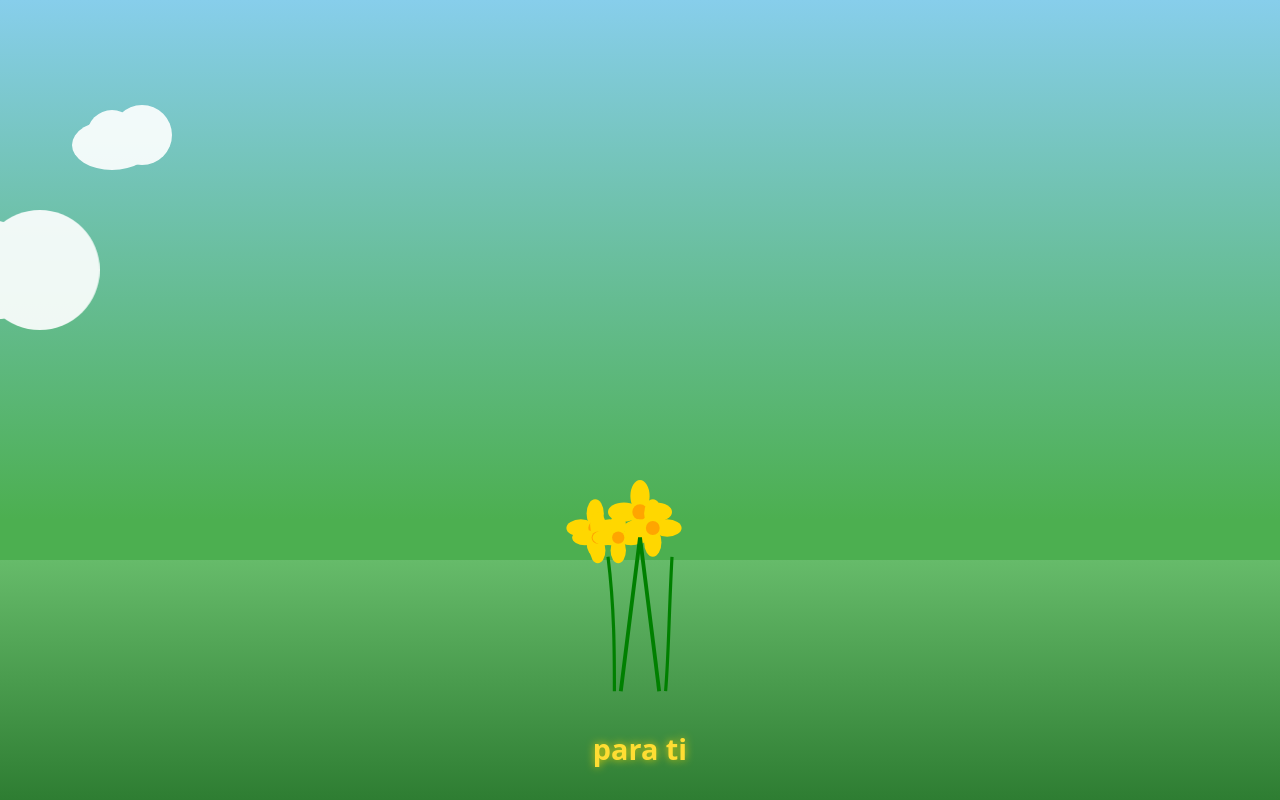
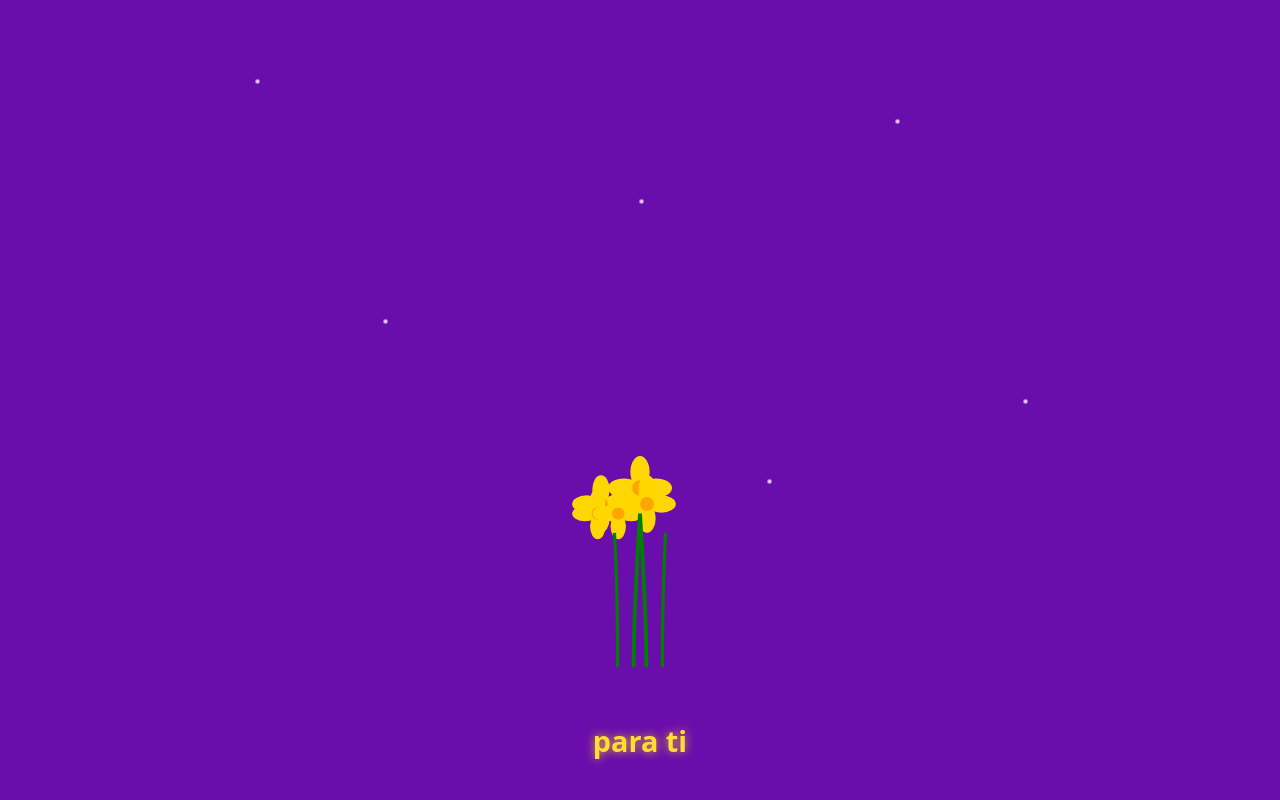
Before and after one commit to yeiberdavid989-ux/Mi-, a plain HTML site: page KInde.html in a window 1280 px wide. Drawn offline with Linux system fonts and the light colour scheme.

Commit message:
Update KInde.html

```diff
--- a/KInde.html
+++ b/KInde.html
@@ -3,116 +3,63 @@
 <head>
 <meta charset="utf-8" />
 <meta name="viewport" content="width=device-width,initial-scale=1" />
-<title>Paisaje con flores</title>
+<title>Flores para ti</title>
 <style>
   html,body{
     margin:0; padding:0;
     height:100%; overflow:hidden;
-    font-family: system-ui, -apple-system, "Segoe UI", Roboto, Arial;
-  }
-  .stage{
-    position:relative;
-    width:100%; height:100%;
-    background:linear-gradient(to top, #4caf50 35%, #87ceeb 100%); /* verde césped abajo, azul arriba */
-    overflow:hidden;
+    font-family: system-ui, sans-serif;
+    background:#6a0dad; /* Violeta */
   }
 
-  /* Nubes */
-  .cloud {
+  /* Estrellas */
+  .star {
     position:absolute;
+    width:3px; height:3px;
     background:white;
     border-radius:50%;
-    opacity:0.9;
-    animation: moveClouds 60s linear infinite;
+    animation: twinkle 2s infinite alternate;
   }
-  .cloud::before, .cloud::after {
-    content:"";
-    position:absolute;
-    background:white;
-    border-radius:50%;
-  }
-  .cloud.small {
-    width:80px; height:50px;
-    top:15%; left:-120px;
-    animation-duration:40s;
-  }
-  .cloud.small::before {
-    width:50px; height:50px;
-    top:-10px; left:15px;
-  }
-  .cloud.small::after {
-    width:60px; height:60px;
-    top:-15px; left:40px;
-  }
-  .cloud.big {
-    width:150px; height:80px;
-    top:30%; left:-200px;
-    animation-duration:70s;
-  }
-  .cloud.big::before {
-    width:100px; height:100px;
-    top:-20px; left:30px;
-  }
-  .cloud.big::after {
-    width:120px; height:120px;
-    top:-30px; left:70px;
-  }
-  @keyframes moveClouds {
-    from { transform:translateX(0); }
-    to   { transform:translateX(120vw); }
-  }
-
-  /* Césped en frente */
-  .grass {
-    position:absolute;
-    bottom:0; left:0; right:0;
-    height:30vh;
-    background:linear-gradient(to top, #2e7d32, #66bb6a);
-    z-index:5;
+  @keyframes twinkle {
+    from { opacity:0.2; transform:scale(1); }
+    to   { opacity:1; transform:scale(1.5); }
   }
 
   /* Ramo centrado */
   .bouquet {
     position:absolute;
-    bottom:12vh;
+    bottom:15vh;
     left:50%;
     transform:translateX(-50%);
     width:min(320px,70vw);
-    max-width:380px;
-    z-index:10;
+    max-width:350px;
   }
 
-  /* Texto debajo del ramo */
+  /* Texto */
   .dedication{
     position:absolute;
-    bottom:4vh;
+    bottom:5vh;
     left:50%;
     transform:translateX(-50%);
     color:#ffdd33;
     font-size:1.8rem;
     font-weight:bold;
-    z-index:20;
-    text-shadow:0 0 8px rgba(255,220,0,0.8);
-  }
-  @media(max-width:420px){
-    .bouquet{ width:75vw; }
-    .dedication{ font-size:1.4rem; }
+    text-shadow:0 0 10px rgba(255,220,0,0.8);
   }
 </style>
 </head>
 <body>
-<div class="stage">
 
-  <!-- Nubes -->
-  <div class="cloud small"></div>
-  <div class="cloud big"></div>
+  <!-- Estrellas -->
+  <div class="star" style="top:10%;left:20%;"></div>
+  <div class="star" style="top:25%;left:50%;"></div>
+  <div class="star" style="top:15%;left:70%;"></div>
+  <div class="star" style="top:40%;left:30%;"></div>
+  <div class="star" style="top:50%;left:80%;"></div>
+  <div class="star" style="top:60%;left:60%;"></div>
 
-  <!-- Césped frontal -->
-  <div class="grass"></div>
-
-  <!-- Ramo de flores SVG -->
+  <!-- Ramo de flores -->
   <svg class="bouquet" viewBox="0 0 500 500" xmlns="http://www.w3.org/2000/svg">
-
     <defs>
       <g id="flor">
         <!-- Pétalos -->
@@ -125,23 +72,21 @@
       </g>
     </defs>
 
-    <!-- Flores -->
+    <!-- Flores bien centradas en sus tallos -->
     <use href="#flor" x="250" y="200"/>
-    <use href="#flor" x="200" y="250" transform="scale(0.9)"/>
-    <use href="#flor" x="300" y="250" transform="scale(0.9)"/>
+    <use href="#flor" x="210" y="250" transform="scale(0.9)"/>
+    <use href="#flor" x="290" y="250" transform="scale(0.9)"/>
     <use href="#flor" x="230" y="300" transform="scale(0.8)"/>
     <use href="#flor" x="270" y="300" transform="scale(0.8)"/>
 
-    <!-- Tallos -->
-    <path d="M250 240 C240 320 230 400 220 480" stroke="green" stroke-width="6" fill="none"/>
-    <path d="M250 240 C260 320 270 400 280 480" stroke="green" stroke-width="6" fill="none"/>
-    <path d="M200 270 C210 350 210 420 210 480" stroke="green" stroke-width="5" fill="none"/>
-    <path d="M300 270 C295 360 295 420 290 480" stroke="green" stroke-width="5" fill="none"/>
-
+    <!-- Tallos ajustados -->
+    <path d="M250 240 C245 320 240 400 240 480" stroke="green" stroke-width="6" fill="none"/>
+    <path d="M250 240 C255 320 260 400 260 480" stroke="green" stroke-width="6" fill="none"/>
+    <path d="M210 270 C215 350 215 420 215 480" stroke="green" stroke-width="5" fill="none"/>
+    <path d="M290 270 C285 360 285 420 285 480" stroke="green" stroke-width="5" fill="none"/>
   </svg>
 
-  <!-- Texto "para ti" -->
+  <!-- Texto -->
   <div class="dedication">para ti</div>
-</div>
 </body>
-  </html>
+</html>
```
